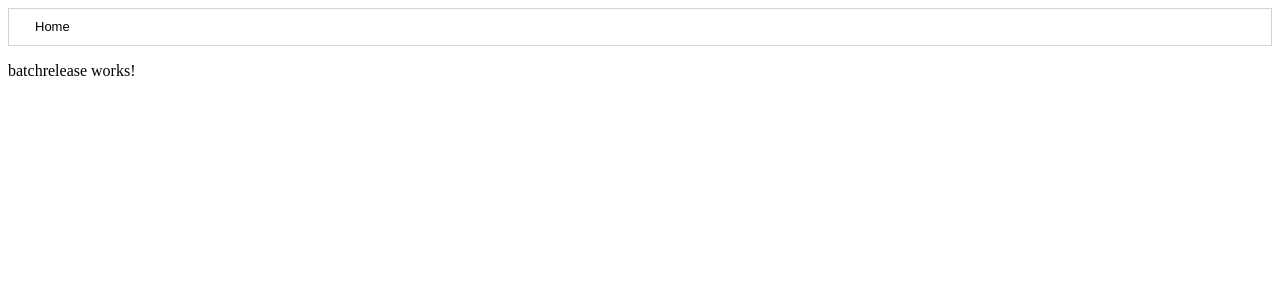
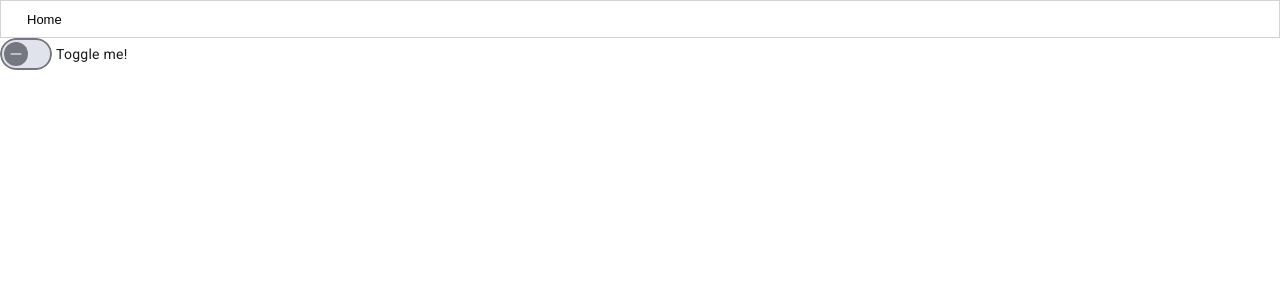
Before and after one commit to kallos58/exbatchheumann, an Angular app: page /batchrelease in a window 1280 px wide. Shown: the top 300 px of the page. Built offline with nearby package versions, Linux system fonts and the light colour scheme.

Commit message:
Add material toggle

```diff
--- a/angular.json
+++ b/angular.json
@@ -28,7 +28,7 @@
               }
             ],
             "styles": [
-
+              "@angular/material/prebuilt-themes/azure-blue.css",
               "src/styles.css"
             ],
             "scripts": []
@@ -88,6 +88,7 @@
               }
             ],
             "styles": [
+              "@angular/material/prebuilt-themes/azure-blue.css",
               "src/styles.css"
             ],
             "scripts": []
--- a/package.json
+++ b/package.json
@@ -11,11 +11,13 @@
   "private": true,
   "dependencies": {
     "@angular/animations": "^19.1.0",
+    "@angular/cdk": "^19.1.1",
     "@angular/common": "^19.1.0",
     "@angular/compiler": "^19.1.0",
     "@angular/core": "^19.1.0",
     "@angular/forms": "^19.1.0",
     "@angular/localize": "^19.1.0",
+    "@angular/material": "^19.1.1",
     "@angular/platform-browser": "^19.1.0",
     "@angular/platform-browser-dynamic": "^19.1.0",
     "@angular/router": "^19.1.0",
--- a/src/app/app.config.ts
+++ b/src/app/app.config.ts
@@ -2,7 +2,8 @@ import { ApplicationConfig, provideZoneChangeDetection } from '@angular/core';
 import { provideRouter } from '@angular/router';
 
 import { routes } from './app.routes';
+import { provideAnimationsAsync } from '@angular/platform-browser/animations/async';
 
 export const appConfig: ApplicationConfig = {
-  providers: [provideZoneChangeDetection({ eventCoalescing: true }), provideRouter(routes)]
+  providers: [provideZoneChangeDetection({ eventCoalescing: true }), provideRouter(routes), provideAnimationsAsync()]
 };
--- a/src/app/batchrelease/batchrelease.component.html
+++ b/src/app/batchrelease/batchrelease.component.html
@@ -1 +1 @@
-<p>batchrelease works!</p>
+<mat-slide-toggle>Toggle me!</mat-slide-toggle>
--- a/src/app/batchrelease/batchrelease.component.ts
+++ b/src/app/batchrelease/batchrelease.component.ts
@@ -1,8 +1,8 @@
 import { Component } from '@angular/core';
-
+import { MatSlideToggleModule } from '@angular/material/slide-toggle';
 @Component({
   selector: 'app-batchrelease',
-  imports: [],
+  imports: [MatSlideToggleModule],
   templateUrl: './batchrelease.component.html',
   styleUrl: './batchrelease.component.css'
 })
--- a/src/index.html
+++ b/src/index.html
@@ -6,8 +6,10 @@
   <base href="/">
   <meta name="viewport" content="width=device-width, initial-scale=1">
   <link rel="icon" type="image/x-icon" href="favicon.ico">
+  <link href="https://fonts.googleapis.com/css2?family=Roboto:wght@300;400;500&display=swap" rel="stylesheet">
+  <link href="https://fonts.googleapis.com/icon?family=Material+Icons" rel="stylesheet">
 </head>
-<body>
+<body class="mat-typography">
   <app-root></app-root>
 </body>
 </html>
--- a/src/styles.css
+++ b/src/styles.css
@@ -1 +1,4 @@
 /* You can add global styles to this file, and also import other style files */
+
+html, body { height: 100%; }
+body { margin: 0; font-family: Roboto, "Helvetica Neue", sans-serif; }
```
Also changed, not shown: 1 other file (tests, documents, lock files or other folders).
